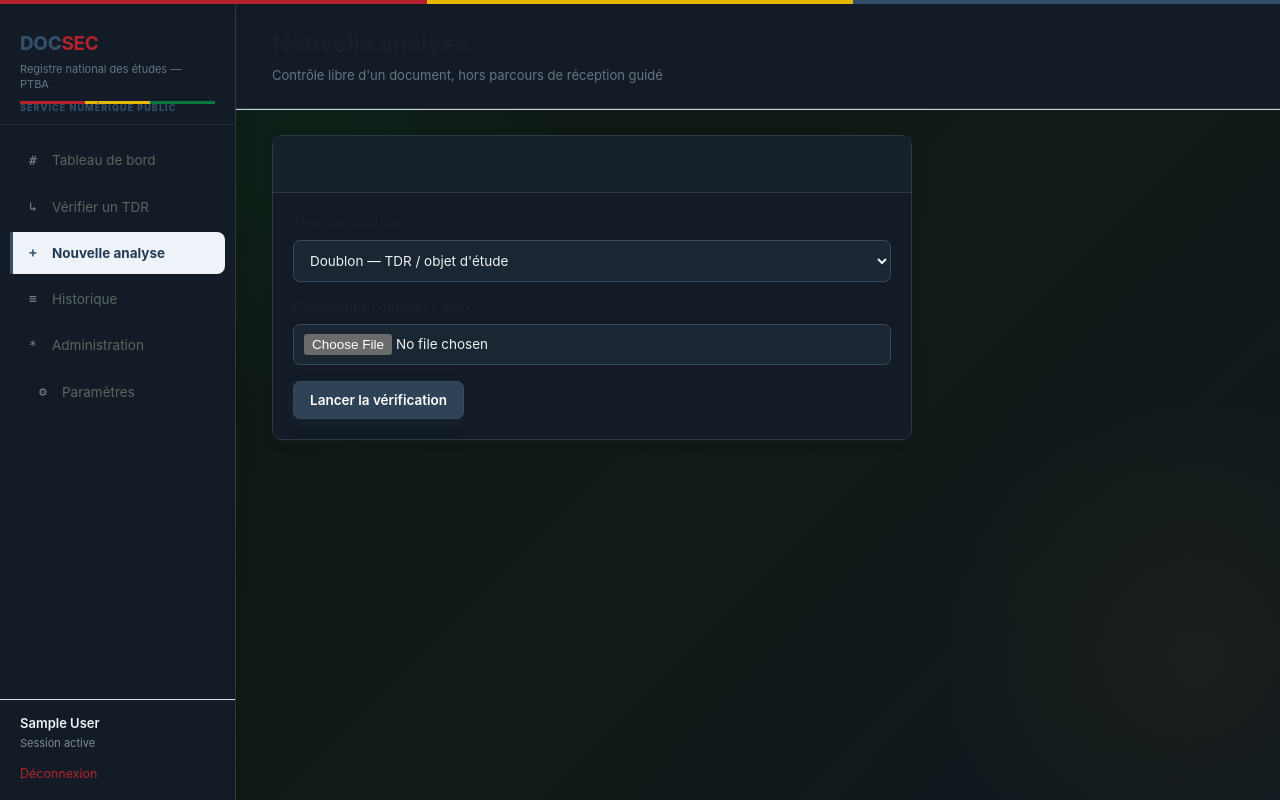
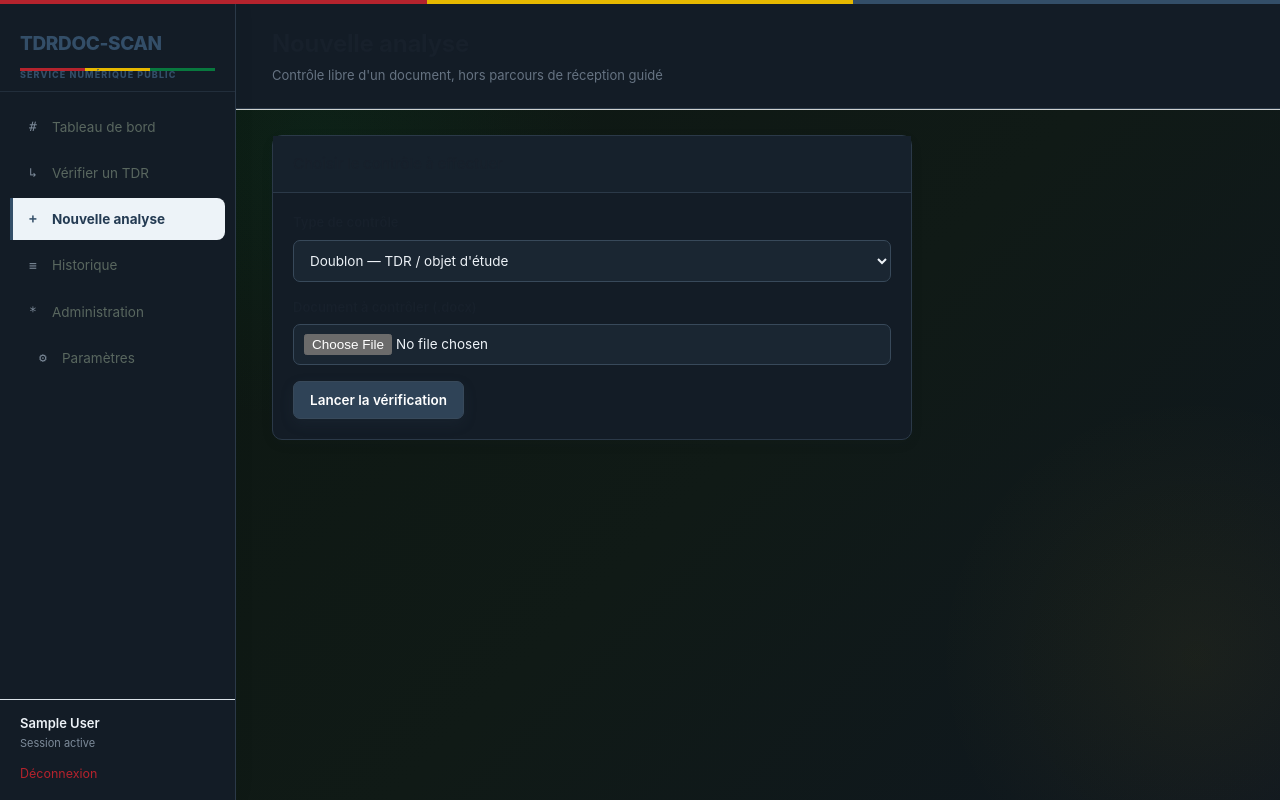
Before and after one commit to ZombreChristian/detecteur_de_plagiat, a Django app: page /analyser/ in a window 1280 px wide. Run offline with Django 5.2, Linux system fonts and the light colour scheme; the visitor is signed in with stand-in values (Sample User, id 1).

Commit message:
Remplacer DOCSEC par TDRDOC-SCAN dans l'interface

```diff
--- a/frontend/templates/analyser.html
+++ b/frontend/templates/analyser.html
@@ -3,13 +3,13 @@
 <html lang="fr">
 <head>
 <meta charset="utf-8"><meta name="viewport" content="width=device-width,initial-scale=1">
-<title>DOCSEC — Nouvelle analyse</title>
+<title>TDRDOC-SCAN — Nouvelle analyse</title>
 <link rel="stylesheet" href="{% static 'css/app.css' %}" /><link rel="stylesheet" href="{% static 'css/institutional.css' %}">
 <script src="{% static 'js/theme.js' %}"></script></head>
 <body>
 <div class="console">
 <aside class="rail">
-  <div class="rail-brand"><div class="brand"><span class="brand-mark">DOC<b>SEC</b></span></div><div class="brand-tag">Registre national des études — PTBA</div></div>
+  <div class="rail-brand"><div class="brand"><span class="brand-mark">TDRDOC-SCAN</span></div></div>
   <nav class="rail-nav">
     <a class="rail-link" href="{% url 'detector:dashboard' %}"><span class="ico">#</span><span>Tableau de bord</span></a>
     <a class="rail-link" href="{% url 'detector:reception' %}"><span class="ico">↳</span><span>Vérifier un TDR</span></a>
```
